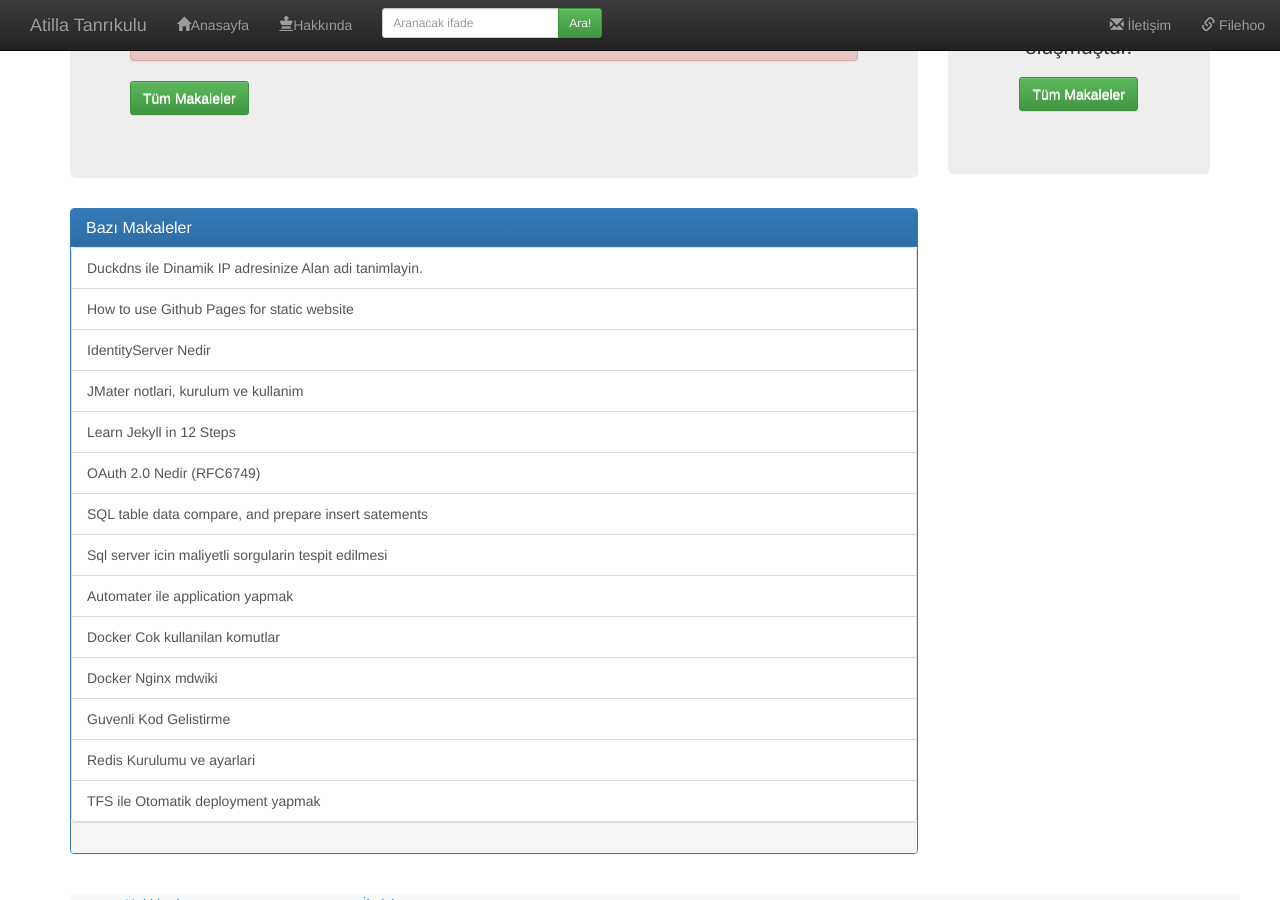
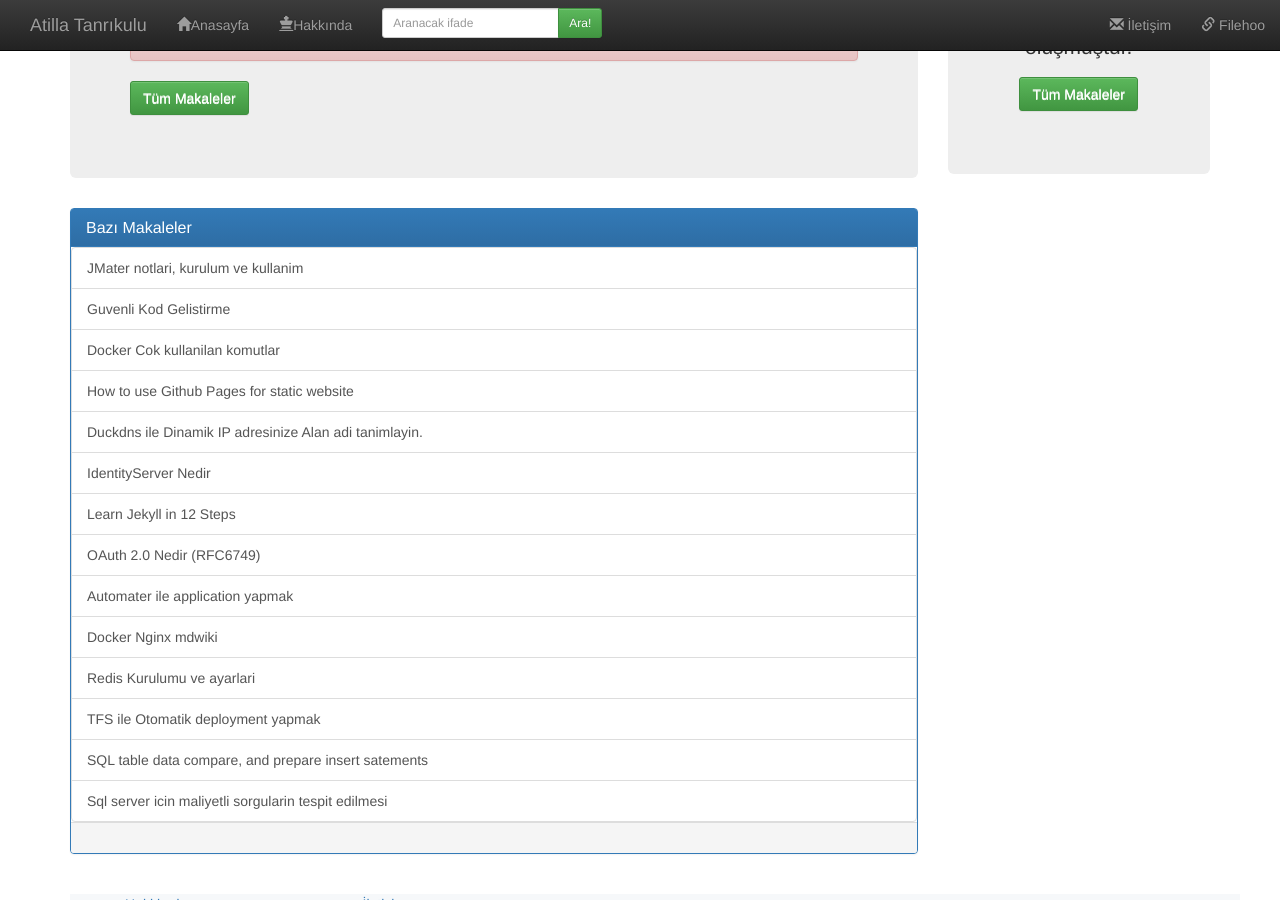
Before and after one commit to atillatan/blog, a Jekyll site: the page built from index.html, in a window 1280 px wide and 900 px high, scrolled down 599 px. Built offline with Jekyll 4.4.1, drawn with Linux system fonts in a browser that asks for light colours; nearby versions of some CDN libraries.

Commit message:
main page sort order

```diff
--- a/_includes/panel.html
+++ b/_includes/panel.html
@@ -4,7 +4,9 @@
     </div>
 
     <div class="panel-body" style="padding:0px;">
-      {% for article in site.articles %}
+      {% assign articleList = site.articles | sort: 'sortorder'  %}
+
+      {% for article in articleList %}
 
       <a class="list-group-item" href="{{site.baseurl}}{{article.url}}">{{article.title}}</a>
 
```
